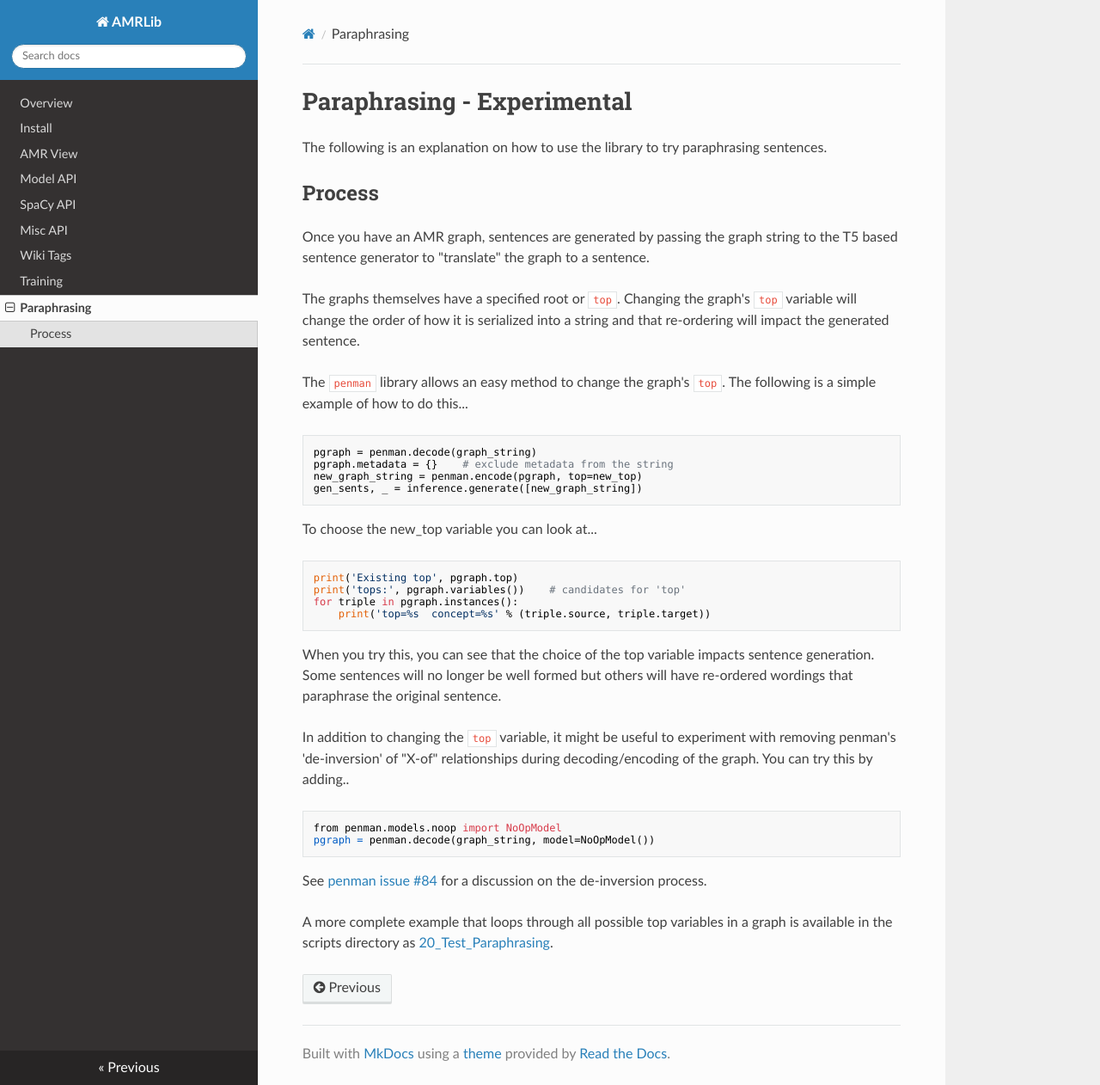
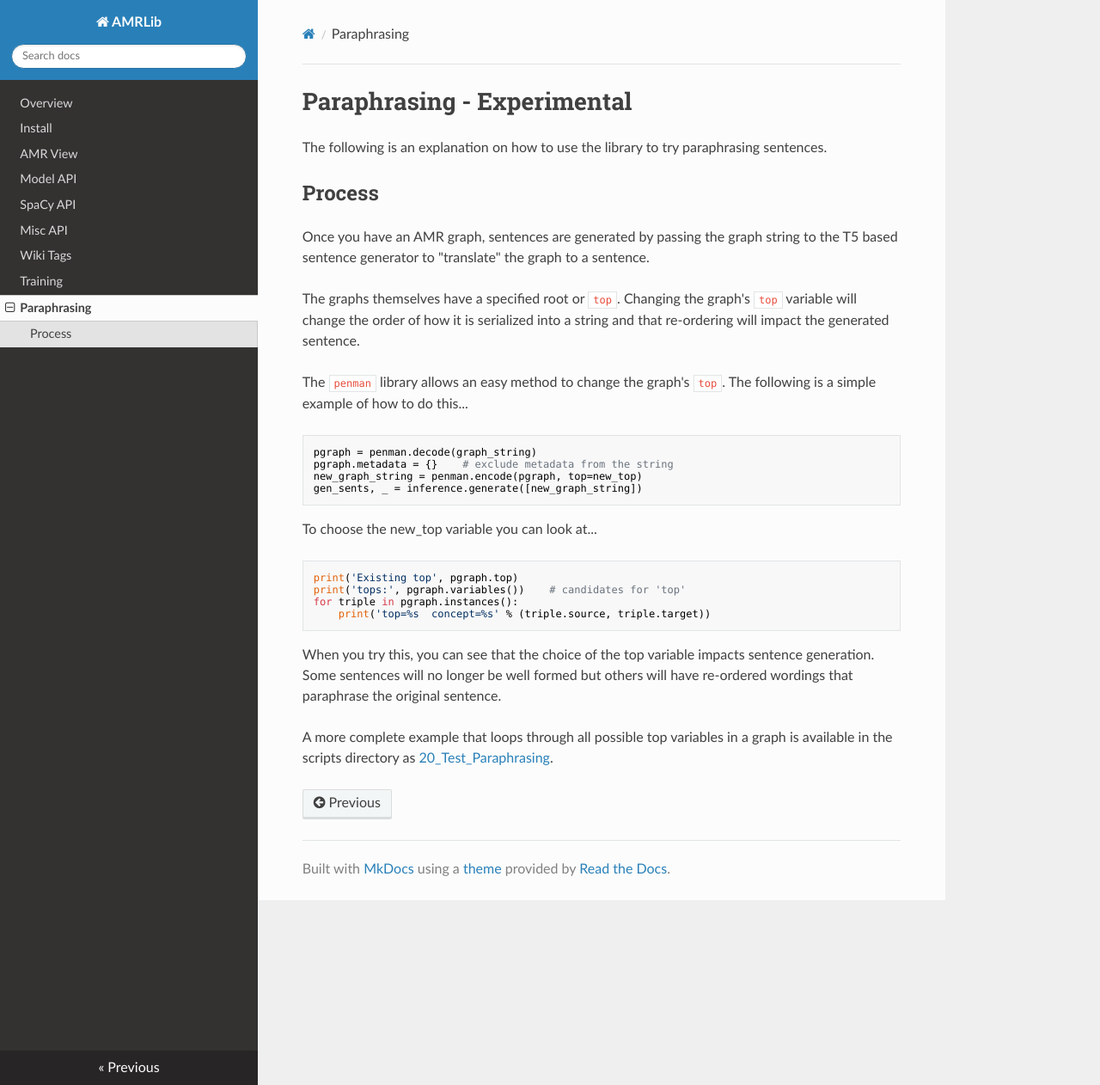
Before and after one commit to bjascob/amrlib, an MkDocs documentation site: the page built from docs/paraphrase.md, in a window 1280 px wide and 1262 px high. Shown: the whole window at 86% size. Built offline with MkDocs 1.6.1, drawn with Linux system fonts in a browser that asks for light colours; nearby versions of some CDN libraries.

Commit message:
Update for paraphrase docs.

````diff
--- a/docs/paraphrase.md
+++ b/docs/paraphrase.md
@@ -27,12 +27,4 @@ When you try this, you can see that the choice of the top variable impacts sente
 Some sentences will no longer be well formed but others will have re-ordered wordings that paraphrase
 the original sentence.
 
-In addition to changing the `top` variable, it might be useful to experiment with removing penman's 'de-inversion'
-of "X-of" relationships during decoding/encoding of the graph.  You can try this by adding..
-```
-from penman.models.noop import NoOpModel
-pgraph = penman.decode(graph_string, model=NoOpModel())
-```
-See [penman issue #84](https://github.com/goodmami/penman/issues/84) for a discussion on the de-inversion process.
-
 A more complete example that loops through all possible top variables in a graph is available in the scripts directory as [20_Test_Paraphrasing](https://github.com/bjascob/amrlib/blob/master/scripts/40_Model_Generate_T5/20_Test_Paraphrasing.py).
````
Also changed, not shown: 1 other file.
